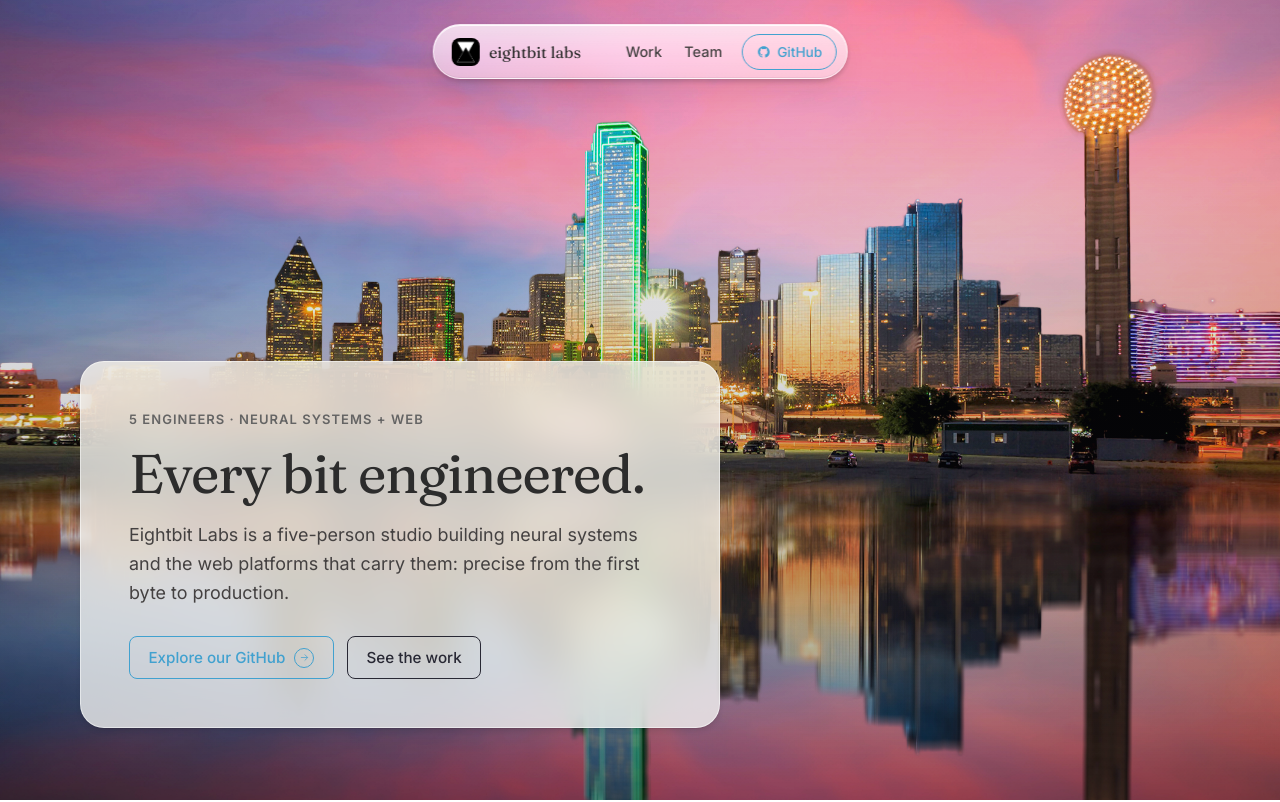
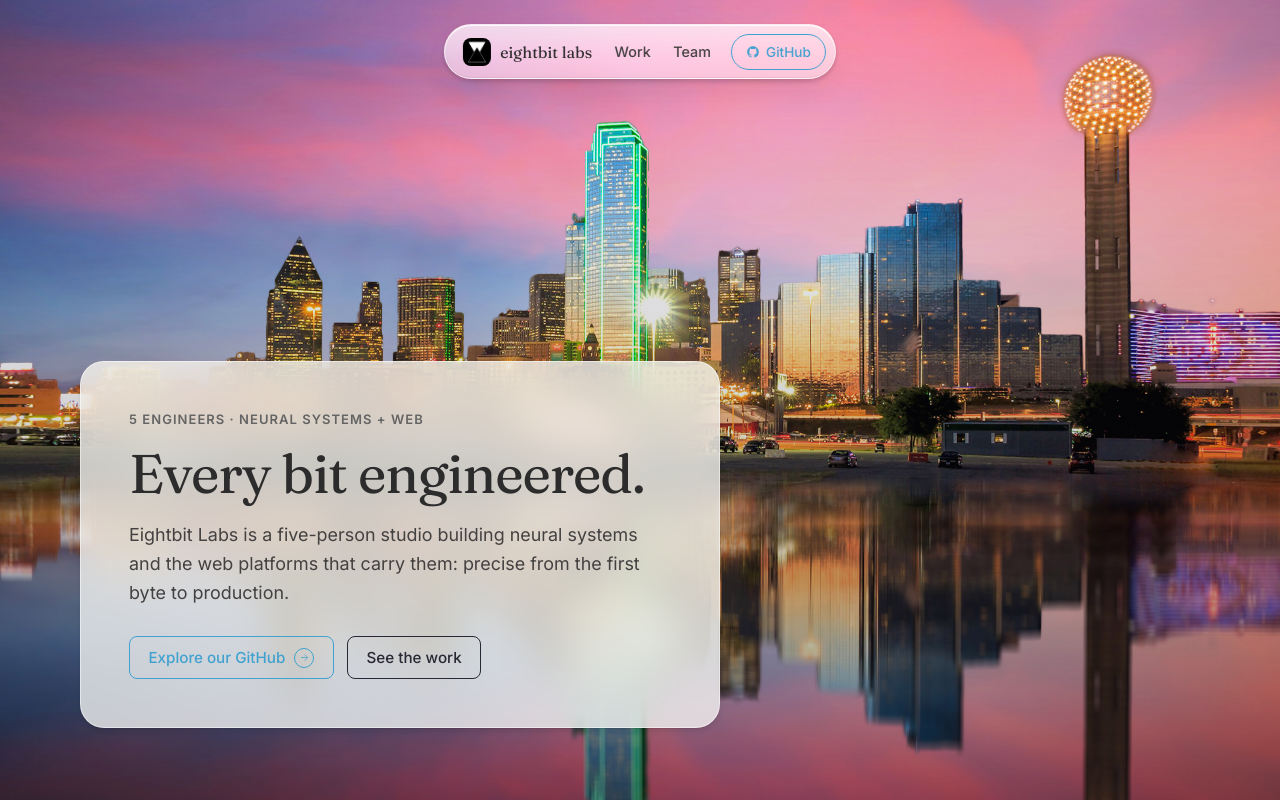
Before and after one commit to Eightbit-Labs/website, a React (Vite) app: page / in a window 1280 px wide. Shown: the top 802 px of the page. Built offline with nearby package versions, Linux system fonts and the light colour scheme.

Commit message:
fix: even out nav bar spacing between brand, work, and team links

```diff
--- a/src/App.css
+++ b/src/App.css
@@ -91,7 +91,7 @@
   z-index: 50;
   display: flex;
   align-items: center;
-  gap: clamp(1.2rem, 4vw, 2.8rem);
+  gap: clamp(0.8rem, 2.2vw, 1.4rem);
   padding: 0.55rem 0.6rem 0.55rem 1.1rem;
   border-radius: var(--r-pill);
   background: linear-gradient(180deg, rgba(255, 255, 255, 0.75), rgba(255, 255, 255, 0.52));
```
